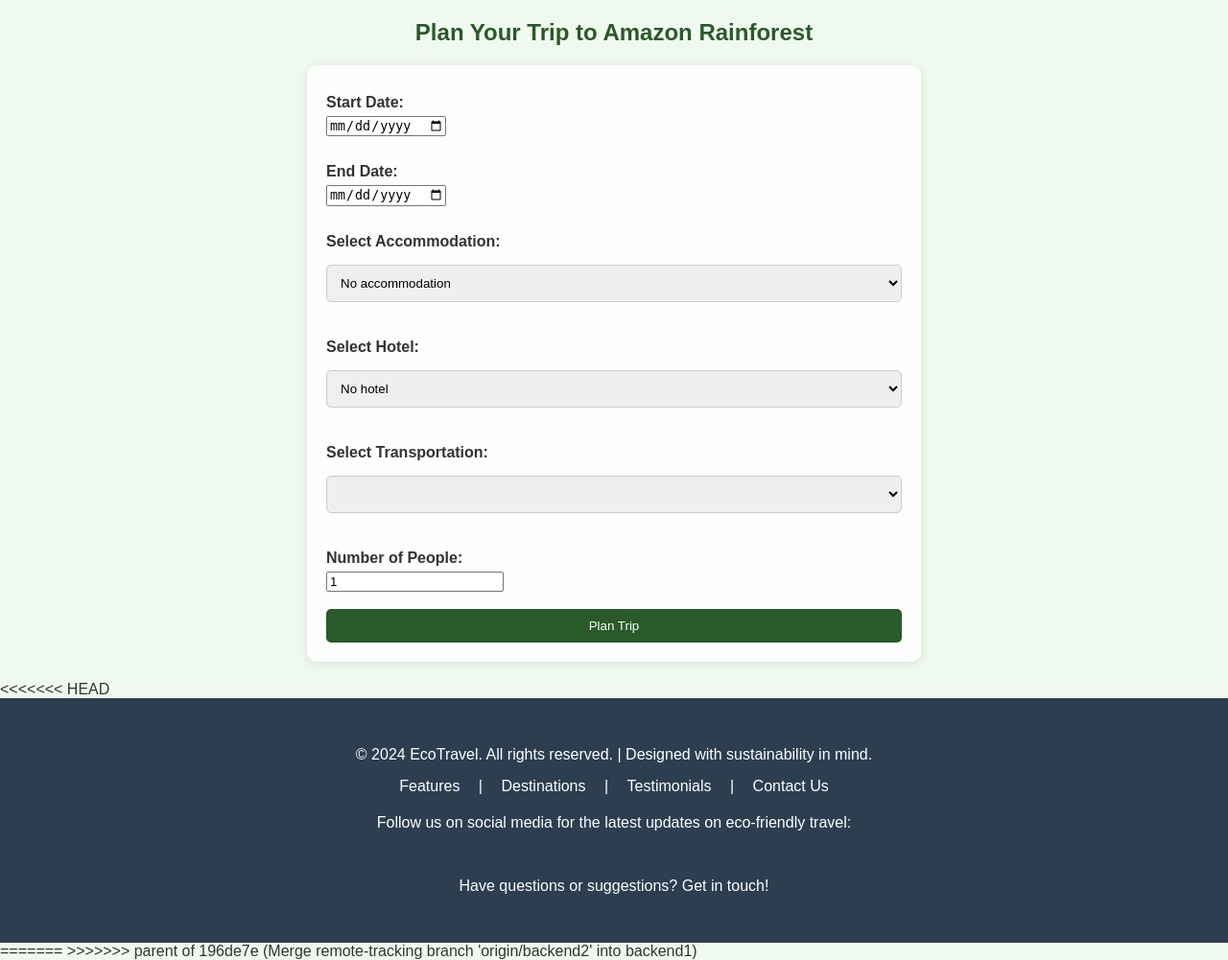
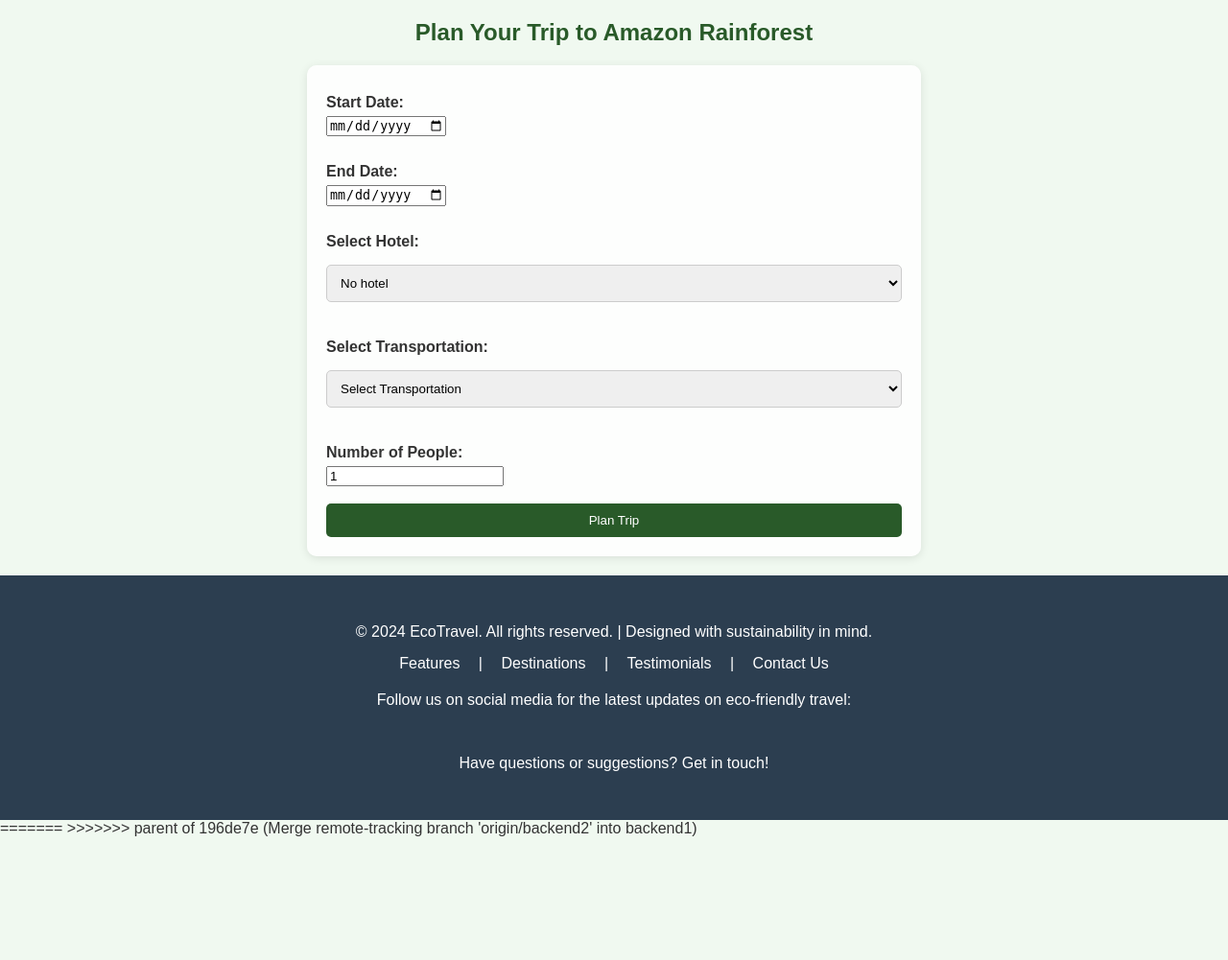
Before and after one commit to Shane-Dias/EcoTravel, a Django app: page /plan_trip/1/ in a window 1280 px wide. Shown: the whole page at 96% size. After the commit the page ends 872 px from the top, so only its background shows below. Run offline with Django 5.2, Linux system fonts and the light colour scheme; data comes from the database, SQL or seed files in the repository; both versions use the stored data as it was before the commit; data that the repository does not hold is empty.

Commit message:
fixed plan_trip.html

```diff
--- a/global_travel_planner/eco_travel_app/forms.py
+++ b/global_travel_planner/eco_travel_app/forms.py
@@ -1,7 +1,7 @@
 from django import forms
 from .models import Trip
 from .models import User
-from .models import Profile
+from .models import Profile, Transportation, Accommodation
 
 class RegisterForm(forms.ModelForm):
     class Meta:
@@ -13,9 +13,11 @@
     password = forms.CharField(widget=forms.PasswordInput)
 
 class TripForm(forms.ModelForm):
+    transportation = forms.ModelChoiceField(queryset=Transportation.objects.all(), required=True)
+    hotel = forms.ModelChoiceField(queryset=Accommodation.objects.all(), required=False)  # Optional field
     class Meta:
         model = Trip
-        fields = ['start_date', 'end_date', 'accommodation', 'transportation']
+        fields = ['start_date', 'end_date', 'accommodation', 'transportation', 'people', 'hotel']
         widgets = {
             'start_date': forms.DateInput(attrs={'type': 'date', 'class': 'form-control'}),
             'end_date': forms.DateInput(attrs={'type': 'date', 'class': 'form-control'}),
--- a/global_travel_planner/eco_travel_app/models.py
+++ b/global_travel_planner/eco_travel_app/models.py
@@ -30,20 +30,6 @@
     def __str__(self):
         return f"{self.name}, {self.city}"
 
-# Hotel Model (Re-added)
-class Hotel(models.Model):
-    name = models.CharField(max_length=200)
-    destination = models.ForeignKey(Destination, on_delete=models.CASCADE, related_name='hotels')
-    description = models.TextField()
-    eco_certifications = models.CharField(max_length=255, blank=True)  # e.g., LEED, Green Key
-    price_per_night = models.DecimalField(max_digits=10, decimal_places=2)
-    availability = models.BooleanField(default=True)
-    image = models.ImageField(upload_to='hotel_images/', blank=True)
-    website_url = models.URLField(blank=True)
-
-    def __str__(self):
-        return self.name
-
 # Accommodation Model
 class Accommodation(models.Model):
     name = models.CharField(max_length=200)
@@ -61,11 +47,13 @@
 # Transportation Model
 class Transportation(models.Model):
     TRANSPORT_TYPE_CHOICES = [
+        ('car', 'Car'),
+        ('electric_car', 'Electric Car'),
         ('bus', 'Bus'),
         ('train', 'Train'),
         ('cycle', 'Bicycle'),
         ('walk', 'Walk'),
-        ('electric_car', 'Electric Car'),
+        ('flight', 'Flight'),
     ]
 
     name = models.CharField(max_length=200)
@@ -83,7 +71,6 @@
     user = models.ForeignKey(User, on_delete=models.CASCADE, related_name='trips')  # Use Django's User model
     destination = models.ForeignKey(Destination, on_delete=models.CASCADE, related_name='trips')
     accommodation = models.ForeignKey(Accommodation, on_delete=models.SET_NULL, null=True, blank=True)
-    hotel = models.ForeignKey(Hotel, on_delete=models.SET_NULL, null=True, blank=True)  # Added a ForeignKey for Hotel
     transportation = models.ForeignKey(Transportation, on_delete=models.SET_NULL, null=True, blank=True)
     start_date = models.DateField()
     end_date = models.DateField()
@@ -101,17 +88,15 @@
         }
         origin = "Mumbai, India"
         try:
-            distance = utils.calculate_route_distance(
-            utils.get_coordinates(origin, utils.API_KEY),
-            utils.get_coordinates(self.destination, utils.API_KEY),
-            utils.API_KEY,
-            'drive')
+            origin_coords = utils.get_coordinates(origin, utils.API_KEY)
+            destination_coords = utils.get_coordinates(self.destination, utils.API_KEY)
+            distance = utils.calculate_route_distance(origin_coords[0],origin_coords[1], destination_coords[0], destination_coords[1])
         except Exception as e:
                 distance = 0  # Default to 0 if there's an error
                 print(f"Error calculating distance: {e}")
-                co2_emission = ((distance*emission_factors[self.transportation])/self.people)*1000
-                self.co2=co2_emission
-                super().save(*args, **kwargs)
+        co2_emission = ((distance*emission_factors[self.transportation])/self.people)*1000
+        self.co2=co2_emission
+        super().save(*args, **kwargs)
 
     def __str__(self):
         return f"{self.user.username}'s Trip to {self.destination.name}"
@@ -121,7 +106,6 @@
     user = models.ForeignKey(User, on_delete=models.CASCADE, related_name='reviews')  # Use Django's User model
     destination = models.ForeignKey(Destination, on_delete=models.CASCADE, related_name='reviews', null=True, blank=True)
     accommodation = models.ForeignKey(Accommodation, on_delete=models.CASCADE, related_name='reviews', null=True, blank=True)
-    hotel = models.ForeignKey(Hotel, on_delete=models.CASCADE, related_name='reviews', null=True, blank=True)  # Added a ForeignKey for Hotel
     transportation = models.ForeignKey(Transportation, on_delete=models.CASCADE, related_name='reviews', null=True, blank=True)
     rating = models.PositiveSmallIntegerField(default=1)  # Rating from 1 to 5
     comment = models.TextField(blank=True)
--- a/global_travel_planner/eco_travel_app/templates/plan_trip.html
+++ b/global_travel_planner/eco_travel_app/templates/plan_trip.html
@@ -124,17 +124,6 @@
       <label for="end_date">End Date:</label>
       <input type="date" id="end_date" name="end_date" required />
       <br /><br />
-
-      <!-- Select Accommodation -->
-      <label for="accommodation">Select Accommodation:</label>
-      <select name="accommodation" id="accommodation">
-        <option value="">No accommodation</option>
-        {% for accommodation in accommodations %}
-        <option value="{{ accommodation.id }}">{{ accommodation.name }}</option>
-        {% endfor %}
-      </select>
-      <br /><br />
-
       <!-- Select Hotel -->
       <label for="hotel">Select Hotel:</label>
       <select name="hotel" id="hotel">
@@ -149,9 +138,12 @@
 
       <!-- Select Transportation -->
       <label for="transportation">Select Transportation:</label>
-      <select name="transportation" id="transportation" required>
-        {% for transport in transportation_options %}
-        <option value="{{ transport.id }}">{{ transport.name }}</option>
+      <select name="transportation" id="transportation" class="form-control">
+        <option value="">Select Transportation</option>
+        {% for transportation in transportation_options %}
+        <option value="{{ transportation.id }}">
+          {{ transportation.name }} - ₹{{ transportation.price_per_km }} per km
+        </option>
         {% endfor %}
       </select>
       <br /><br />
@@ -171,7 +163,6 @@
       <!-- Submit Button -->
       <button type="submit">Plan Trip</button>
     </form>
-    <<<<<<< HEAD
 
     <footer class="footer">
       <div class="container">
--- a/global_travel_planner/eco_travel_app/urls.py
+++ b/global_travel_planner/eco_travel_app/urls.py
@@ -22,6 +22,7 @@
     path('search_form', views.search_destination, name='search_destination'),  # Homepage for searching destinations
     path('carbon-footprint.html', views.carbonfootprint, name='carbon-footprint'),
     path('upload_image', views.upload_image, name='upload_image'),
+    path('trip_success/<int:pk>', views.trip_success, name='trip_success'),
 ]
 
 if settings.DEBUG:  # Only for development
--- a/global_travel_planner/eco_travel_app/utils.py
+++ b/global_travel_planner/eco_travel_app/utils.py
@@ -9,7 +9,8 @@
     result = localizer.localize(img_path=image_path)
     return result
 
-import requests
+import requests, math
+
 
 # Geoapify API Key
 API_KEY = "fabe86e749c44aa2a8ae60c68c2e3c6f"
@@ -26,13 +27,17 @@
         raise ValueError(f"Could not find coordinates for location: {location}")
 
 # Function to calculate route distance using Geoapify Route API
-def calculate_route_distance(origin_coords, destination_coords, api_key, mode):
-    url = f"https://api.geoapify.com/v1/routing?waypoints={origin_coords[0]},{origin_coords[1]}|{destination_coords[0]},{destination_coords[1]}&mode={mode}&apiKey={api_key}"
-    response = requests.get(url)
-    data = response.json()
-    if 'features' in data and len(data['features']) > 0:
-        distance_meters = data['features'][0]['properties']['distance']
-        distance_km = distance_meters / 1000  # Convert to kilometers
-        return distance_km
-    else:
-        raise ValueError("Could not calculate the route distance.")
+def great_circle_distance(lat1, lon1, lat2, lon2):
+    # Convert degrees to radians
+    lat1, lon1, lat2, lon2 = map(math.radians, [lat1, lon1, lat2, lon2])
+
+    # Haversine formula
+    dlat = lat2 - lat1
+    dlon = lon2 - lon1
+    a = math.sin(dlat / 2)**2 + math.cos(lat1) * math.cos(lat2) * math.sin(dlon / 2)**2
+    c = 2 * math.atan2(math.sqrt(a), math.sqrt(1 - a))
+
+    # Earth radius in kilometers
+    R = 6371.0
+    distance = R * c
+    return distance
--- a/global_travel_planner/eco_travel_app/views.py
+++ b/global_travel_planner/eco_travel_app/views.py
@@ -1,6 +1,6 @@
 from django.shortcuts import render, get_object_or_404
 from eco_travel_app.forms import TripForm
-from .models import Destination, Accommodation, Hotel, Trip, Review
+from .models import Destination, Accommodation, Trip, Review, Transportation
 from django.shortcuts import render, redirect
 from django.http import HttpResponse
 from django.contrib.auth import authenticate, login, logout
@@ -109,25 +109,44 @@
 # View for trip planning
 def plan_trip(request, destination_id):
     destination = get_object_or_404(Destination, id=destination_id)
-    hotels = Hotel.objects.filter(destination=destination)
-    print(destination)
+    hotels = Accommodation.objects.filter(destination=destination)
+    transportation = Transportation.objects.filter(destination=destination)
+    if request.method == 'POST':
+        # Manually handle form data
+        start_date = request.POST.get('start_date')
+        end_date = request.POST.get('end_date')
+        people = request.POST.get('people')
+        selected_transportation_id = request.POST.get('transportation')
+        selected_hotel_id = request.POST.get('hotel')
 
-    if request.method == 'POST':
-        form = TripForm(request.POST)
-        if form.is_valid():
-            trip = form.save(commit=False)
-            trip.user = User.objects.get(pk=request.user.pk)  # Ensure user is a valid User instance
-            trip.destination = destination  # Assign the specific destination
-            selected_hotel_id = request.POST.get('hotel')
-            if selected_hotel_id:
-                trip.hotel = Hotel.objects.get(id=selected_hotel_id)
-            trip.save()
-            # Redirect or display a success message after saving the trip
-            return render(request, 'trip_success.html', {'trip': trip})
+        # Create the trip object without saving it yet
+        trip = Trip(
+            start_date=start_date,
+            end_date=end_date,
+            people=people,
+            user=User.objects.get(pk=request.user.pk),
+            destination=destination,
+        )
+
+        # Assign transportation and accommodation if selected
+        if selected_transportation_id:
+            transportation_instance = Transportation.objects.get(id=selected_transportation_id)
+            trip.transportation = transportation_instance
+
+        if selected_hotel_id:
+            accommodation_instance = Accommodation.objects.get(id=selected_hotel_id)
+            trip.accommodation = accommodation_instance
+
+        # Save the trip
+        trip.save()
+
+        # Redirect or display a success message after saving the trip
+        return redirect('trip_success', trip_id=trip.id)
+
     else:
-        form = TripForm()  # If GET request, display empty form
+        # If GET request, display empty form
+        return render(request, 'plan_trip.html', {'destination': destination, 'hotels': hotels, 'transportation_options': transportation})
 
-    return render(request, 'plan_trip.html', {'form': form, 'destination': destination, 'hotels': hotels})
 
 def search_eco_friendly_destinations(query, location, radius):
     api_key = settings.GOOGLE_MAPS_API_KEY  # Access the key from settings
@@ -232,3 +251,8 @@
         return render(request, 'index.html', {'city': location['city'],'country': location['ai_country'], 'image_url': uploaded_image.image.url})
 
     return render(request, 'index.html')
+
+
+def trip_success(request, trip_id):
+    trip = Trip.object.filter(id=trip_id)
+    return render(request, 'trip_success.html')
--- /dev/null
+++ b/tempCodeRunnerFile.py
@@ -0,0 +1 @@
+mode
```
Also changed, not shown: global_travel_planner/db.sqlite3, global_travel_planner/eco_travel_app/migrations/0008_remove_review_hotel_remove_trip_hotel_delete_hotel.py (added).
